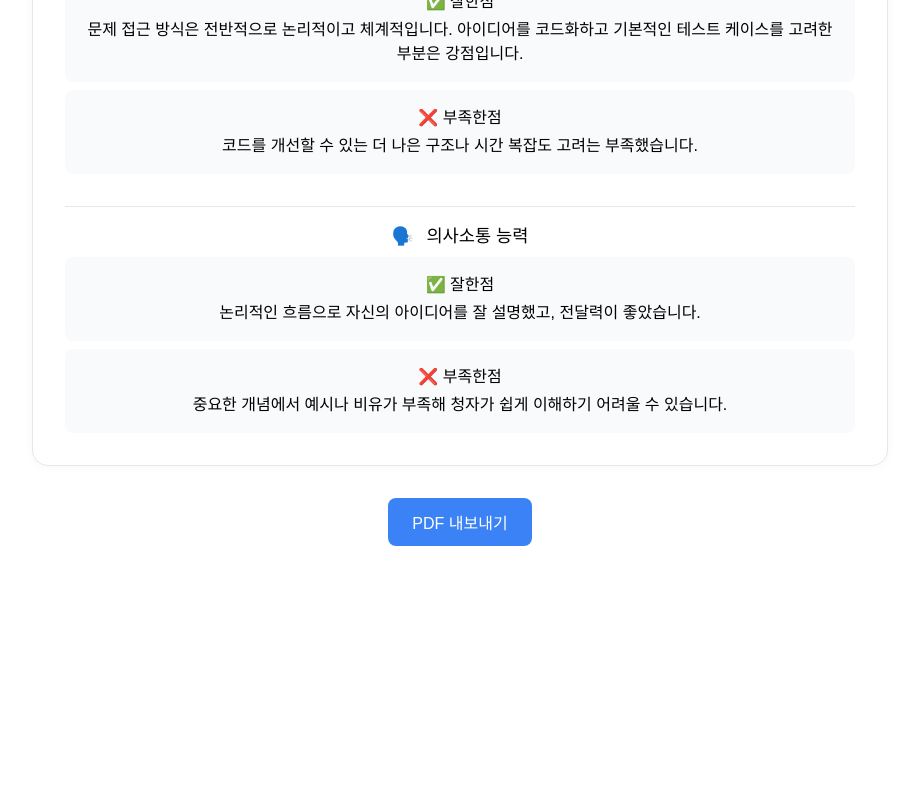
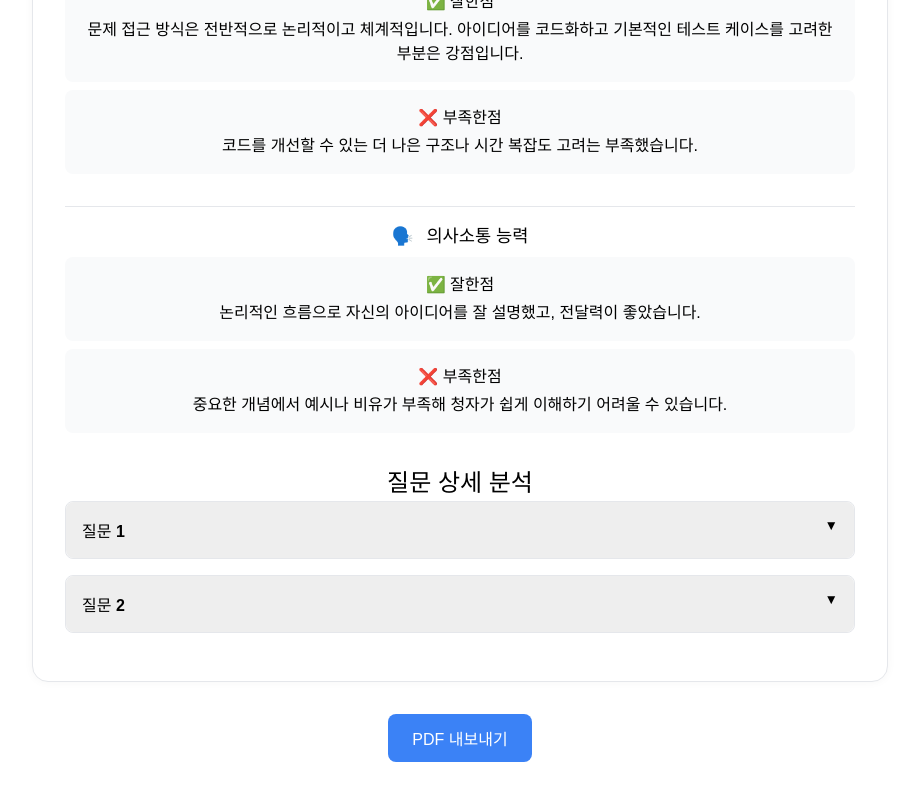
Before and after one commit to knupp7/react-ai-interview, a React (Vite) app in the folder vite-project/: page /interview/result in a window 1280 px wide. Shown: the part 2135-2935 px from the top of the page, without its empty margins (180-1099 px from the left). Before the commit the page ends 2741 px from the top, so only its background shows below. Built offline with nearby package versions, Linux system fonts and the light colour scheme.

Commit message:
[feat] QuestionAccordion 컴포넌트 구현

```diff
--- /dev/null
+++ b/vite-project/src/data/interviewMockQuestions.js
@@ -0,0 +1,13 @@
+// 아코디언 뷰(인터뷰 질문과 답변)를를 위한 MockData
+export const mockQuestions = [
+  {
+    question: "HTTP와 REST의 차이점은?",
+    answer: "REST는 자원을 URI로 구분하고 HTTP 메소드를 사용해 조작합니다.",
+    aiFeedback: "기본적인 차이점은 설명했지만, 상태 비저장성이나 계층화 같은 REST의 속성이 언급되지 않았습니다."
+  },
+  {
+    question: "자바스크립트의 클로저란?",
+    answer: "클로저는 함수가 생성될 때의 스코프를 기억하는 함수입니다.",
+    aiFeedback: "정의는 명확했지만, 실생활 예시나 활용 상황을 함께 제시하면 좋았을 것 같습니다."
+  }
+];
--- a/vite-project/src/pages/InterviewResult.jsx
+++ b/vite-project/src/pages/InterviewResult.jsx
@@ -3,7 +3,9 @@ import ExportPDFButton from "./interview-result-comps/ExportPDFButton";
 import GaugeChart from "./interview-result-comps/GaugeChart";
 import RadarChart from "./interview-result-comps/RadarChart";
 import CategoryFeedbackBlock from "./interview-result-comps/CategoryFeedbackBlock";
+import QuestionAccordion from "./interview-result-comps/QuestionAccordion";
 import { score, radarScores, totalQuestions, missedQuestions, categoryFeedback } from "../data/interviewScoreData"
+import { mockQuestions } from "../data/interviewMockQuestions";
 import styles from "../styles/InterviewResult.module.css";
 
 export default function InterviewResult() {
@@ -38,6 +40,19 @@ export default function InterviewResult() {
                 {categoryFeedback.map((item, index) => (
                     <CategoryFeedbackBlock key={index} {...item} />
                 ))}
+
+                <section style={{ marginTop: "2rem" }}>
+                    <h2>질문 상세 분석</h2>
+                    {mockQuestions.map((q, idx) => (
+                        <QuestionAccordion
+                            key={idx}
+                            index={idx}
+                            question={q.question}
+                            answer={q.answer}
+                            aiFeedback={q.aiFeedback}
+                        />
+                    ))}
+                </section>
             </div>
 
             <ExportPDFButton />
--- /dev/null
+++ b/vite-project/src/pages/interview-result-comps/QuestionAccordion.jsx
@@ -0,0 +1,23 @@
+import React, { useState } from "react";
+import styles from "../../styles/QuestionAccordion.module.css";
+
+export default function QuestionAccordion({ question, answer, aiFeedback, index }) {
+  const [isOpen, setIsOpen] = useState(false);
+
+  return (
+    <div className={styles.accordion}>
+      <button className={styles.header} onClick={() => setIsOpen(!isOpen)}>
+        질문 {index + 1}
+        <span className={styles.icon}>{isOpen ? "▲" : "▼"}</span>
+      </button>
+
+      {isOpen && (
+        <div className={styles.panel}>
+          <p><strong>질문 내용:</strong> {question}</p>
+          <p><strong>내 답변:</strong> {answer}</p>
+          <p><strong>AI 피드백:</strong> {aiFeedback}</p>
+        </div>
+      )}
+    </div>
+  );
+}
--- /dev/null
+++ b/vite-project/src/styles/QuestionAccordion.module.css
@@ -0,0 +1,28 @@
+.accordion {
+    border: 1px solid #e5e7eb;
+    border-radius: 0.5rem;
+    margin-bottom: 1rem;
+    background-color: #f9fafb;
+}
+
+.header {
+    width: 100%;
+    padding: 1rem;
+    background-color: #eeeeee;
+    border: none;
+    text-align: left;
+    font-weight: bold;
+    display: flex;
+    justify-content: space-between;
+    cursor: pointer;
+}
+
+.panel {
+    padding: 1rem;
+    background-color: #ffffff;
+    border-top: 1px solid #d1d5db;
+}
+
+.icon {
+    font-size: 0.85rem;
+}
```
